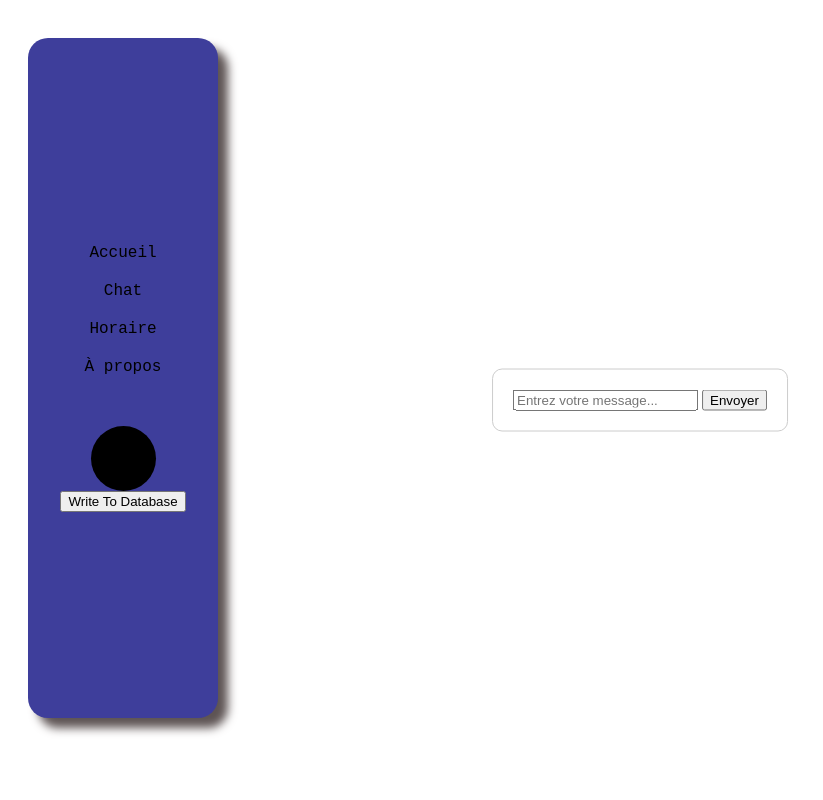
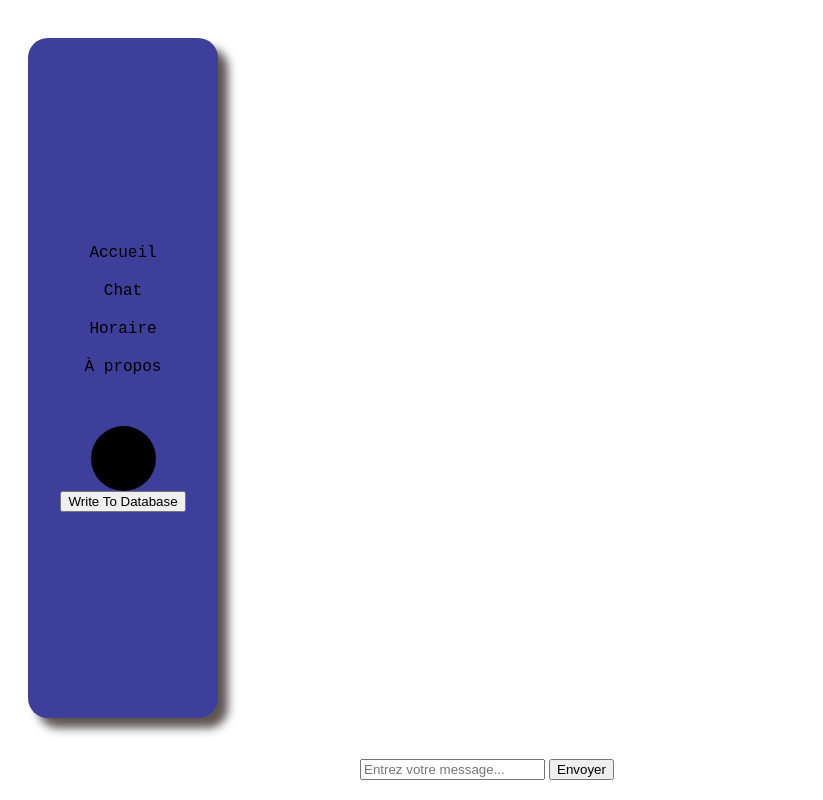
Before and after one commit to bourourou2301/eccip, a SvelteKit app in the folder eccip-app/: page /chat in a window 1280 px wide. Shown: the whole page, without its empty margins (0-823 px from the left). Built offline with nearby package versions, Linux system fonts and the light colour scheme.

Commit message:
test comp avec laptop

```diff
--- a/eccip-app/src/routes/chat/ChatBar.svelte
+++ b/eccip-app/src/routes/chat/ChatBar.svelte
@@ -10,36 +10,73 @@
             messageInput = ""; // Réinitialise le champ de saisie
         }
     }
+
+    /**
+ * @param {KeyboardEvent} event
+ */
+function handleKeyDown(event) {
+    if (event.key === "Enter") {
+        sendMessage();
+    }
+}
+
 </script>
 
 <style>
     /* Styles pour la barre de chat */
-    .chat-bar-container {
+    .chat-container {
         position: fixed;
-        top: 50%;
+        bottom: 0;
         left: 50%;
-        transform: translate(-50%, -50%);
+        transform: translateX(-50%);
+        width: 100%;
+        max-width: 600px; /* Largeur maximale de la barre de chat */
+        box-sizing: border-box; /* Pour inclure les bordures et le padding dans la largeur */
+        padding: 20px;
+        overflow-y: auto; /* Ajout d'un défilement vertical lorsque les messages dépassent la hauteur */
+        max-height: calc(100vh - 40px); /* Hauteur maximale du chat pour atteindre le haut de la page */
+    }
+
+    .message-bubble {
+        margin-bottom: 10px;
+        display: flex;
+        justify-content: flex-end; /* Aligner les bulles à droite */
+        position: relative; /* Position relative pour positionner les bulles enfants de manière absolue */
+        align-items: flex-end; /* Aligner les bulles au bas du conteneur */
+    }
+
+    .message-bubble.user {
+        justify-content: flex-start; /* Aligner les bulles à gauche pour les messages de l'utilisateur */
+    }
+
+    .message-bubble p {
         background-color: #ffffff;
         border: 1px solid #cccccc;
-        padding: 20px;
         border-radius: 10px;
+        padding: 10px;
+        margin: 0;
+        max-width: 80%; /* Limite la largeur des bulles de message */
+        word-wrap: break-word; /* Permettre le retour à la ligne automatique dans les messages longs */
     }
 
-    .chat-bar {
-        /* Styles pour la barre de chat, comme la largeur, la hauteur, etc. */
+    /* Style pour la bulle de message */
+    .message-content {
+        position: absolute;
+        bottom: 0;
+        left: 0;
     }
 </style>
 
-<div class="chat-bar-container">
-    <div class="chat-bar">
-        <!-- Affichage des messages -->
-        {#each messages as message}
-            <div>{message.text}</div>
-        {/each}
+<div class="chat-container">
+    <!-- Affichage des messages -->
+    {#each messages as message, index}
+        <div class="message-bubble {message.fromUser ? 'user' : ''}" style="bottom: {index * 60}px;">
+            <p class="message-content">{message.text}</p>
+        </div>
+    {/each}
 
-        <!-- Champ de saisie pour entrer le message -->
-        <input type="text" bind:value={messageInput} placeholder="Entrez votre message...">
-        <!-- Bouton pour envoyer le message -->
-        <button on:click={sendMessage}>Envoyer</button>
-    </div>
+    <!-- Champ de saisie pour entrer le message -->
+    <input type="text" bind:value={messageInput} placeholder="Entrez votre message..." on:keydown={handleKeyDown}>
+    <!-- Bouton pour envoyer le message -->
+    <button on:click={sendMessage}>Envoyer</button>
 </div>
```
